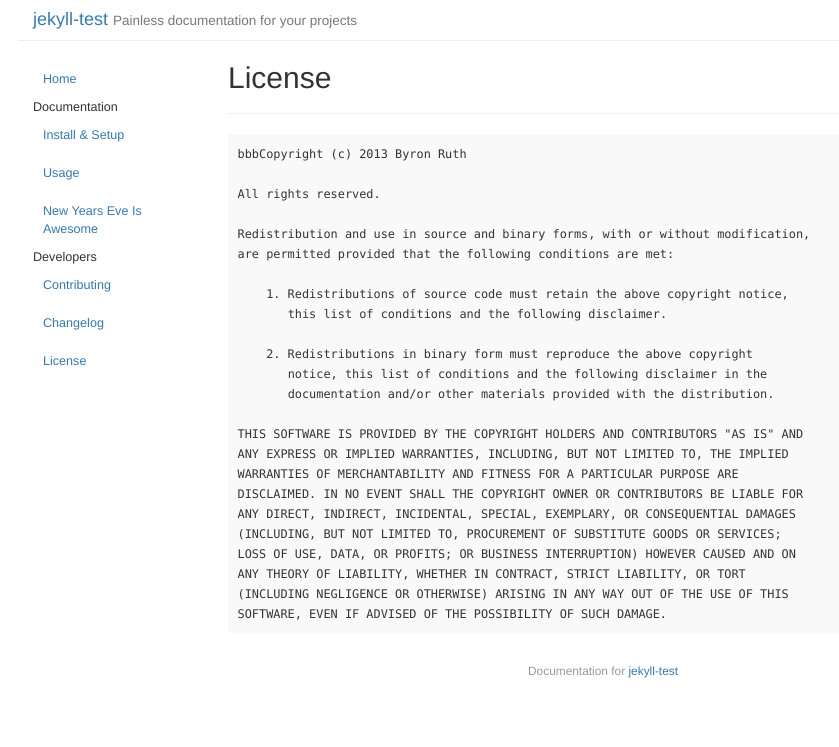
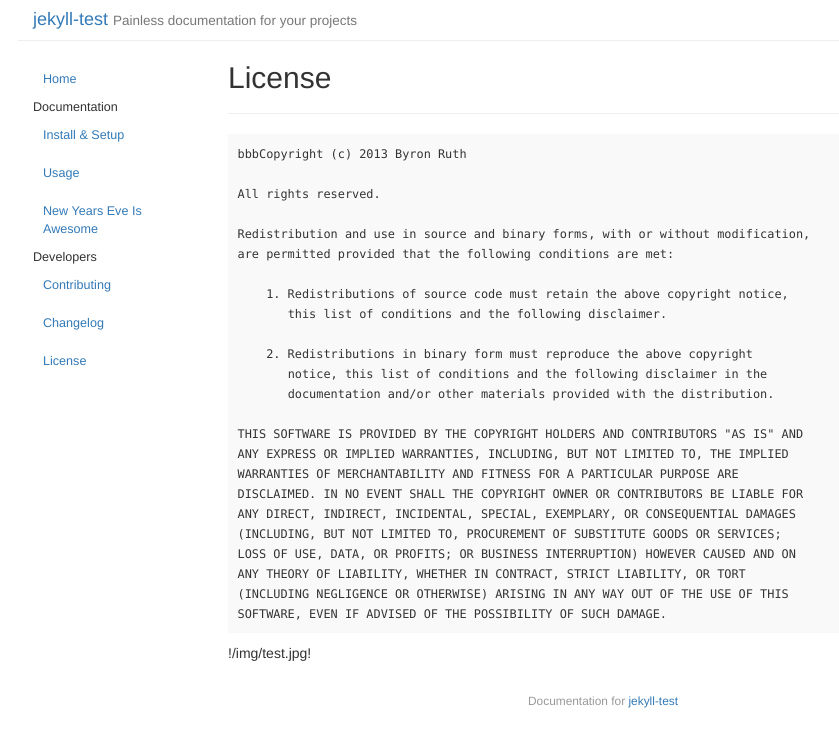
Before and after one commit to rallech/jekyll_test, a Jekyll site: the page built from _posts/2013-06-05-license.md, in a window 1280 px wide. Shown: the top 747 px of the page, without its empty margins (37-876 px from the left). Built offline with Jekyll 4.4.1, drawn with Linux system fonts in a browser that asks for light colours.

Commit message:
Update 2013-06-05-license.md

````diff
--- a/_posts/2013-06-05-license.md
+++ b/_posts/2013-06-05-license.md
@@ -33,3 +33,4 @@ ANY THEORY OF LIABILITY, WHETHER IN CONTRACT, STRICT LIABILITY, OR TORT
 (INCLUDING NEGLIGENCE OR OTHERWISE) ARISING IN ANY WAY OUT OF THE USE OF THIS
 SOFTWARE, EVEN IF ADVISED OF THE POSSIBILITY OF SUCH DAMAGE.
 ```
+ !/img/test.jpg!
````
